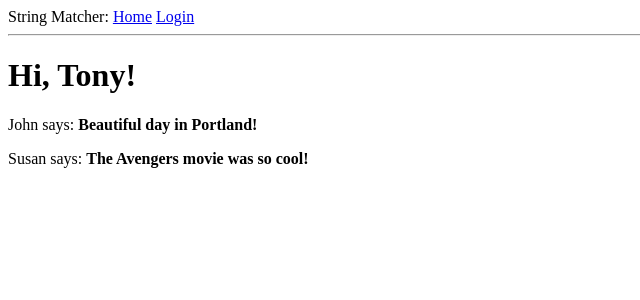
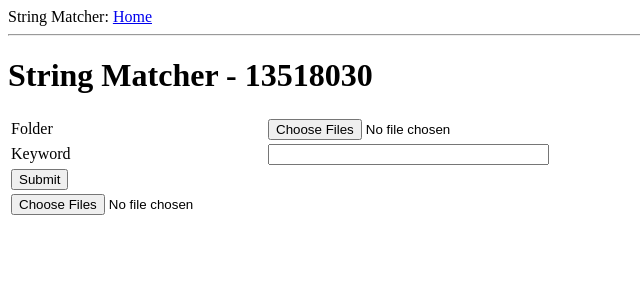
Before and after one commit to tonyeko/String-Matcher, a Flask app: page / in a window 1280 px wide. Shown: the top 300 px of the page, without its empty margins (0-640 px from the left). Run offline with Flask 2, Linux system fonts and the light colour scheme.

Commit message:
folder uploader

```diff
--- a/app/forms.py
+++ b/app/forms.py
@@ -1,9 +1,8 @@
 from flask_wtf import FlaskForm
-from wtforms import StringField, PasswordField, BooleanField, SubmitField
+from wtforms import StringField, MultipleFileField, SubmitField
 from wtforms.validators import DataRequired
 
 class LoginForm(FlaskForm):
-    username = StringField('Username', validators=[DataRequired()])
-    password = PasswordField('Password', validators=[DataRequired()])
-    remember_me = BooleanField('Remember Me')
-    submit = SubmitField('Sign In')
+    folder = MultipleFileField('Folder', validators=[DataRequired()])
+    keyword = StringField('Keyword', validators=[DataRequired()])
+    submit = SubmitField('Submit')
--- a/app/routes.py
+++ b/app/routes.py
@@ -3,26 +3,11 @@ from app import app
 from app.forms import LoginForm
 
 @app.route('/')
-@app.route('/index')
+@app.route('/index', methods=['GET', 'POST'])
 def index():
-    user = {'username': 'Tony'}
-    posts = [
-        {
-            'author': {'username': 'John'},
-            'body': 'Beautiful day in Portland!'
-        },
-        {
-            'author': {'username': 'Susan'},
-            'body': 'The Avengers movie was so cool!'
-        }
-    ]
-    return render_template('index.html', title='Home', user=user, posts=posts)
-
-@app.route('/login', methods=['GET', 'POST'])
-def login():
     form = LoginForm()
     if form.validate_on_submit():
         flash('Login requested for user {}, remember_me={}'.format(
             form.username.data, form.remember_me.data))
         return redirect(url_for('index'))
-    return render_template('login.html', title='Sign In', form=form)
+    return render_template('index.html', title='String Matcher - 13518030', form=form)
--- /dev/null
+++ b/app/static/js/browse.js
@@ -0,0 +1,9 @@
+document.getElementById("filepicker").addEventListener("change", function(event) {
+    let output = document.getElementById("listing");
+    let files = event.target.files;
+    for (let i=0; i<files.length; i++) {
+        let item = document.createElement("li");
+        item.innerHTML = files[i].webkitRelativePath;
+        output.appendChild(item);
+    };
+}, false);
--- a/app/templates/base.html
+++ b/app/templates/base.html
@@ -10,7 +10,6 @@
       <div>
           String Matcher:
           <a href="{{url_for('index')}}">Home</a>
-          <a href="{{url_for('login')}}">Login</a>
       </div>
       <hr>
       {% with messages = get_flashed_messages() %}
--- a/app/templates/index.html
+++ b/app/templates/index.html
@@ -1,8 +1,31 @@
 {% extends "base.html" %}
 
 {% block content %}
-    <h1>Hi, {{ user.username }}!</h1>
-    {% for post in posts %}
-    <div><p>{{ post.author.username }} says: <b>{{ post.body }}</b></p></div>
-    {% endfor %}
+    <h1>String Matcher - 13518030</h1>
+    <script type="text/javascript" src="{{ url_for('static', filename='js/browse.js') }}"></script>
+    <form action="" method="post" name="login">
+        {{ form.hidden_tag() }}
+        <table>
+            <tr>
+                <td>{{ form.folder.label }}</td>
+                <td>{{ form.folder(size=32) }}</td>
+                {% for error in form.folder.errors %}
+                <td style="color: red;">[{{ error }}]</td>
+                {% endfor %}
+            </tr>
+            <tr>
+                <td>{{ form.keyword.label }}</td>
+                <td>{{ form.keyword(size=32) }}</td>
+                {% for error in form.keyword.errors %}
+                <td style="color: red;">[{{ error }}]</td>
+                {% endfor %}
+            </tr>
+            <tr>
+                <td>{{ form.submit() }}</td>
+            </tr>
+            <tr>
+                <td><input type="file" id="filepicker" name="fileList" webkitdirectory multiple /><ul id="listing"></ul></td>
+            </tr>
+        </table>
+    </form>
 {% endblock %}
--- a/config.py
+++ b/config.py
@@ -1,4 +1,8 @@
 import os
 
+UPLOAD_FOLDER = "../test"
+
 class Config(object):
-    SECRET_KEY = os.environ.get('SECRET_KEY') or 'you-will-never-guess'
+    SECRET_KEY = os.environ.get('SECRET_KEY') or 'secret_key'
+    UPLOAD_FOLDER = UPLOAD_FOLDER
+    MAX_CONTENT_LENGTH = 16 * 1024 * 1024 #16MB
```
Also changed, not shown: app/templates/login.html (deleted, +0 -24 lines).
